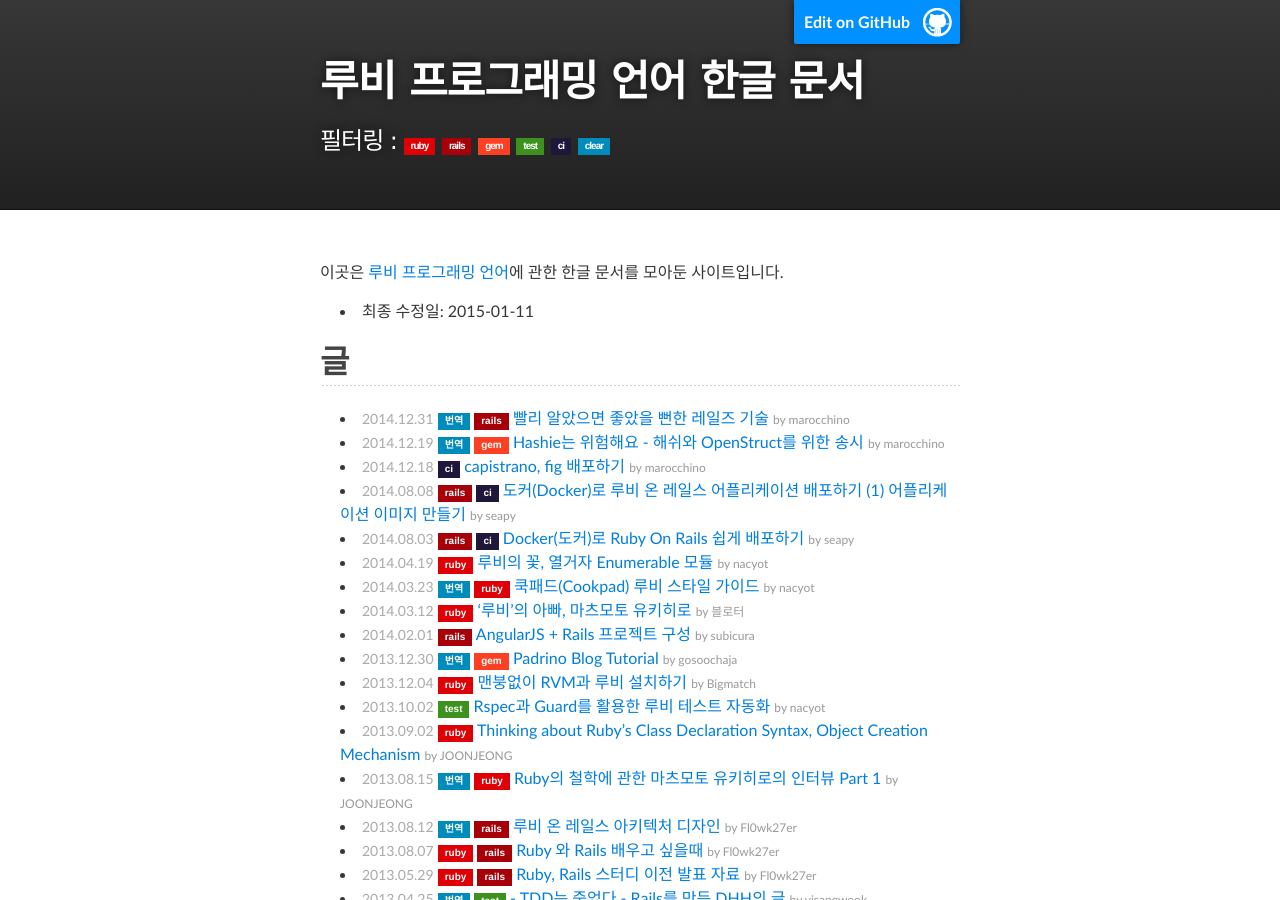
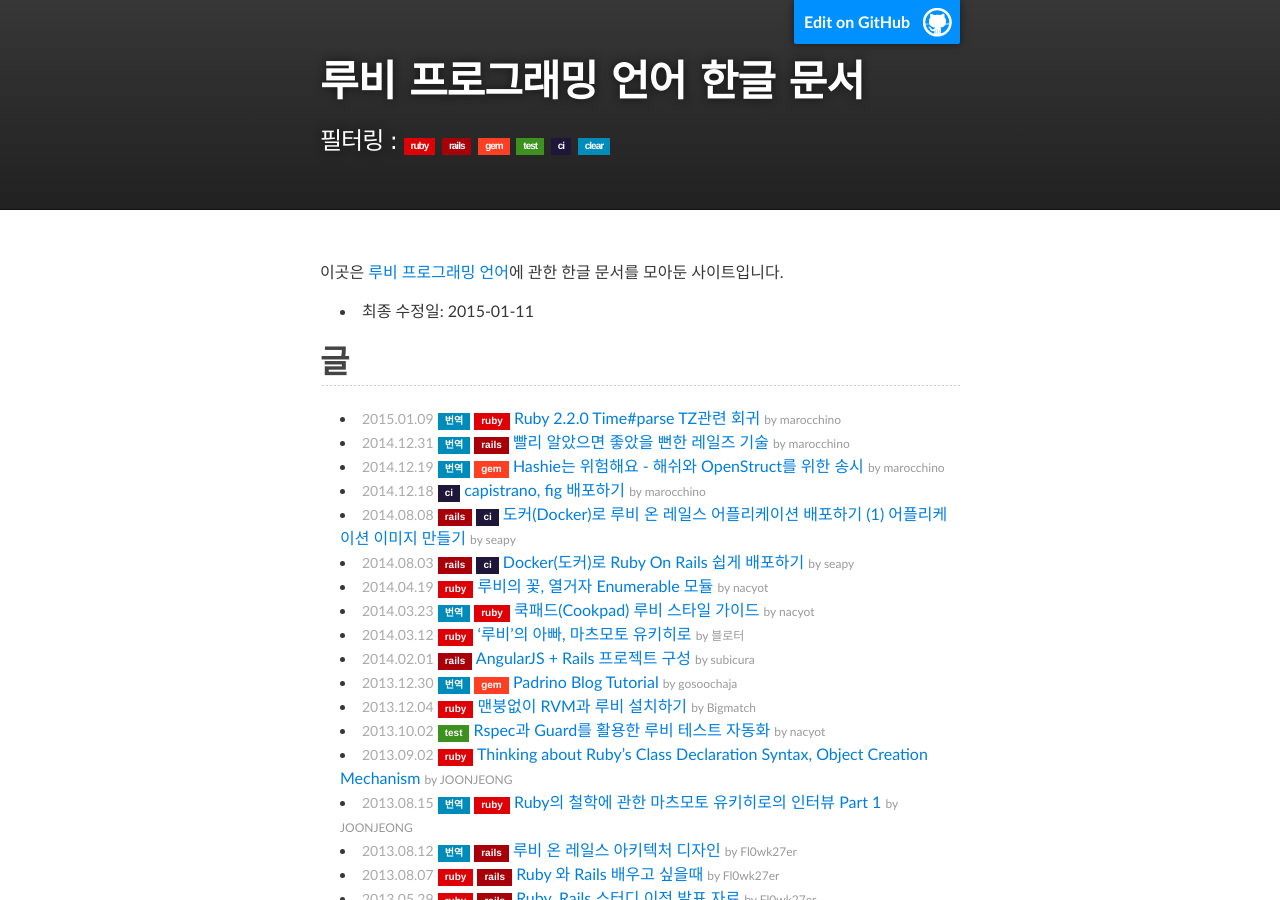
Before and after one commit to rubykr/rubykr.github.io, a Jekyll site: the page built from index.md, in a window 1280 px wide and 900 px high. Built offline with Jekyll 4.4.1, drawn with Linux system fonts in a browser that asks for light colours; comment, search, counter and statistics services are not loaded.

Commit message:
add article

```diff
--- a/index.md
+++ b/index.md
@@ -10,6 +10,7 @@
 ## [글](#articles)
 {: #articles}
 
+- [Ruby 2.2.0 Time#parse TZ관련 회귀](https://dayone.me/1cWNz80){: .article data-tags="translated ruby" data-author="marocchino" data-date="2015.01.09"}
 - [빨리 알았으면 좋았을 뻔한 레일즈 기술](https://dayone.me/1ajvzWC){: .article data-tags="translated rails" data-author="marocchino" data-date="2014.12.31"}
 - [Hashie는 위험해요 - 해쉬와 OpenStruct를 위한 송시](https://dayone.me/18pYzZD){: .article data-tags="translated gem" data-author="marocchino" data-date="2014.12.19"}
 - [capistrano, fig 배포하기](https://dayone.me/1767zVi){: .article data-tags="ci" data-author="marocchino" data-date="2014.12.18"}
```
